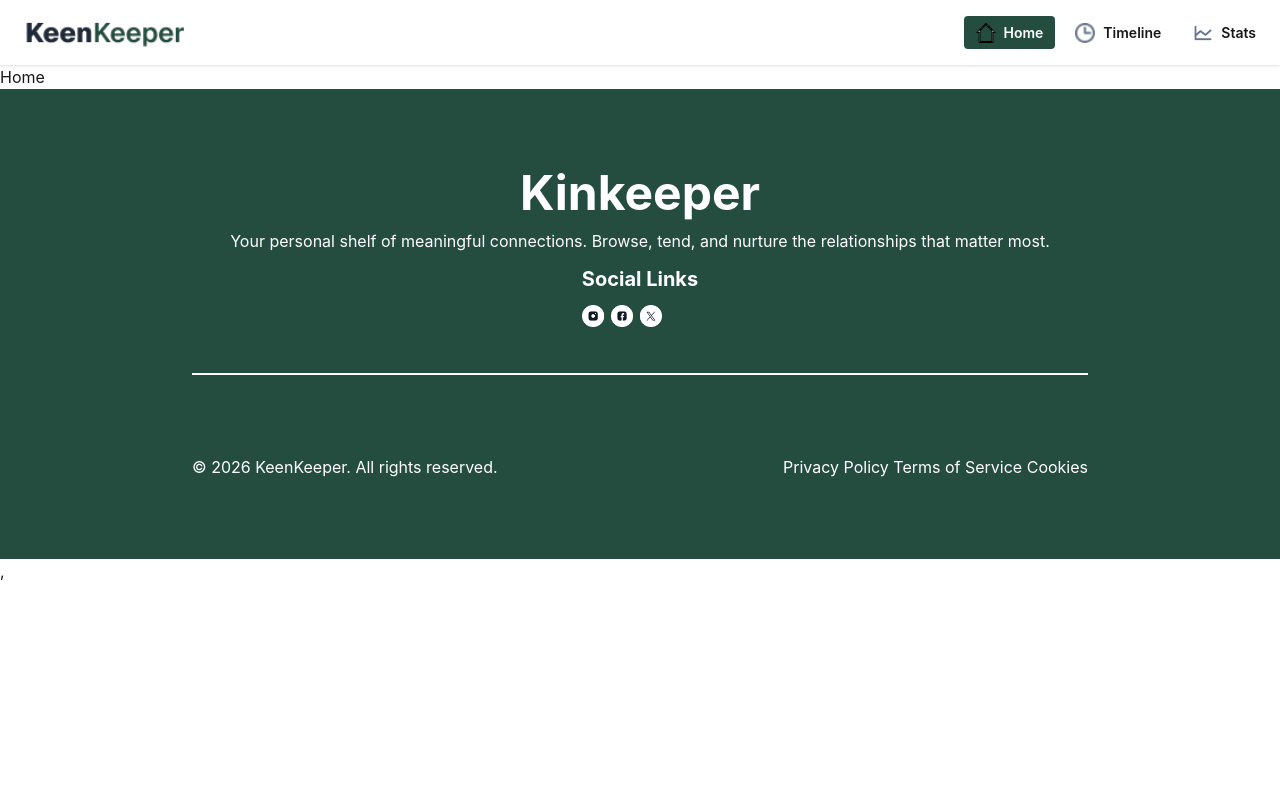
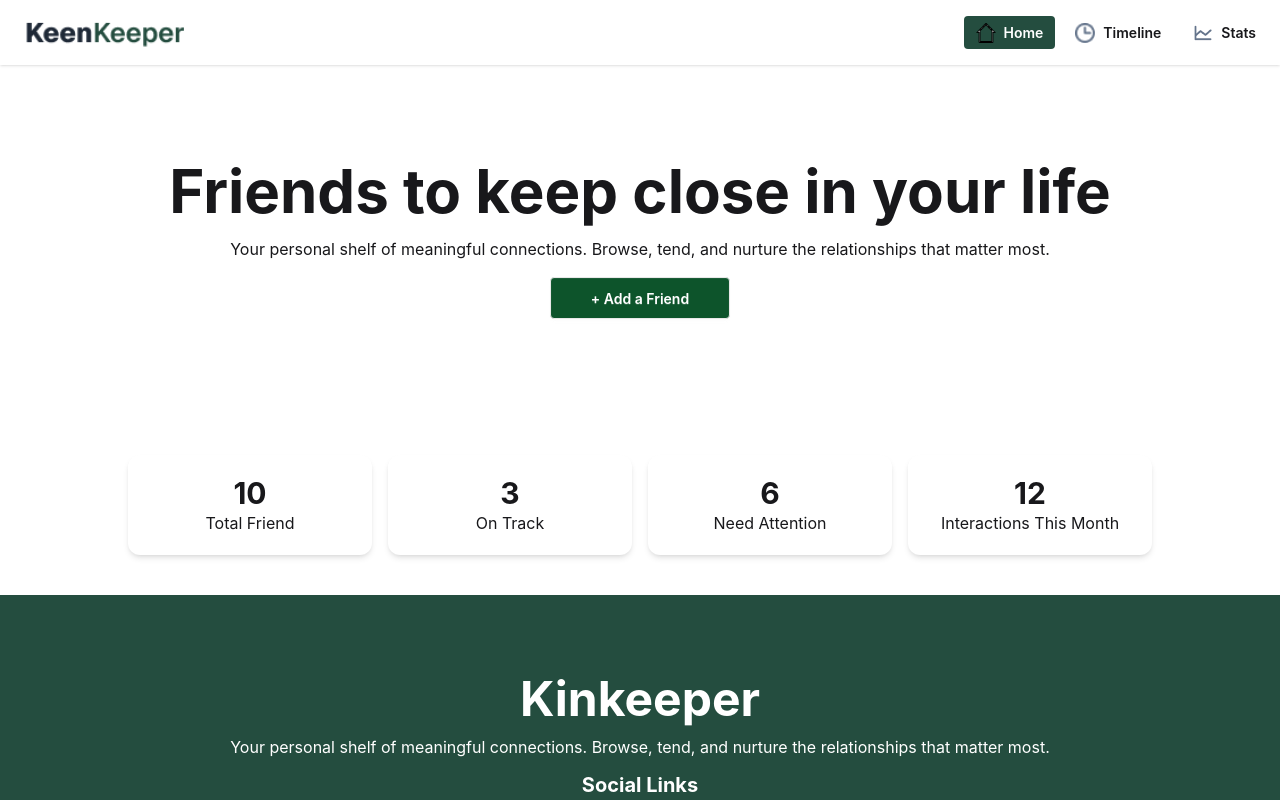
Before and after one commit to sajedameri/B-13-A-7, a React (Vite) app: page / in a window 1280 px wide. Shown: the top 800 px of the page. Built offline with nearby package versions, Linux system fonts and the light colour scheme.

Commit message:
bannarpart added

```diff
--- a/src/components/home bannar/Bannar.jsx
+++ b/src/components/home bannar/Bannar.jsx
@@ -2,9 +2,19 @@ import React from 'react';
 
 const Bannar = () => {
   return (
-    <div>
+    <div className='flex justify-center p-20 gap-5'>
+      <div className=''>
+        <h1 className='text-6xl font-bold py-4'>Friends to keep close in your life</h1>
+        <p className='text-center'>Your personal shelf of meaningful connections. Browse, tend, and nurture the
+relationships that matter most.</p>
+<div className='flex justify-center py-4'><button className='btn bg-green-900 text-white py-5 px-10'> + Add a Friend</button></div>
+
+      </div>
+
 
     </div>
+
+
   );
 };
 
--- /dev/null
+++ b/src/components/home bannar/Bannarpart.jsx
@@ -0,0 +1,40 @@
+import React from 'react';
+
+const Bannarpart = () => {
+  return (
+    <div className='py-10 px-4'>
+
+      {/* Grid Container */}
+      <div className='grid grid-cols-2 md:grid-cols-4 gap-4 max-w-5xl mx-auto'>
+
+        {/* Card 1 */}
+        <div className='bg-white shadow-md rounded-xl p-5 text-center'>
+          <h2 className='text-2xl md:text-3xl font-bold'>10</h2>
+          <p className='text-sm md:text-base'>Total Friend</p>
+        </div>
+
+        {/* Card 2 */}
+        <div className='bg-white shadow-md rounded-xl p-5 text-center'>
+          <h2 className='text-2xl md:text-3xl font-bold'>3</h2>
+          <p className='text-sm md:text-base'>On Track</p>
+        </div>
+
+        {/* Card 3 */}
+        <div className='bg-white shadow-md rounded-xl p-5 text-center'>
+          <h2 className='text-2xl md:text-3xl font-bold'>6</h2>
+          <p className='text-sm md:text-base'>Need Attention</p>
+        </div>
+
+        {/* Card 4 */}
+        <div className='bg-white shadow-md rounded-xl p-5 text-center'>
+          <h2 className='text-2xl md:text-3xl font-bold'>12</h2>
+          <p className='text-sm md:text-base'>Interactions This Month</p>
+        </div>
+
+      </div>
+
+    </div>
+  );
+};
+
+export default Bannarpart;
--- a/src/pages/Home.jsx
+++ b/src/pages/Home.jsx
@@ -1,9 +1,12 @@
 import React from 'react';
+import Bannar from '../components/home bannar/Bannar';
+import Bannarpart from '../components/home bannar/Bannarpart';
 
 const Home = () => {
   return (
     <div>
-      Home
+      <Bannar/>
+      <Bannarpart/>
     </div>
   );
 };
```
